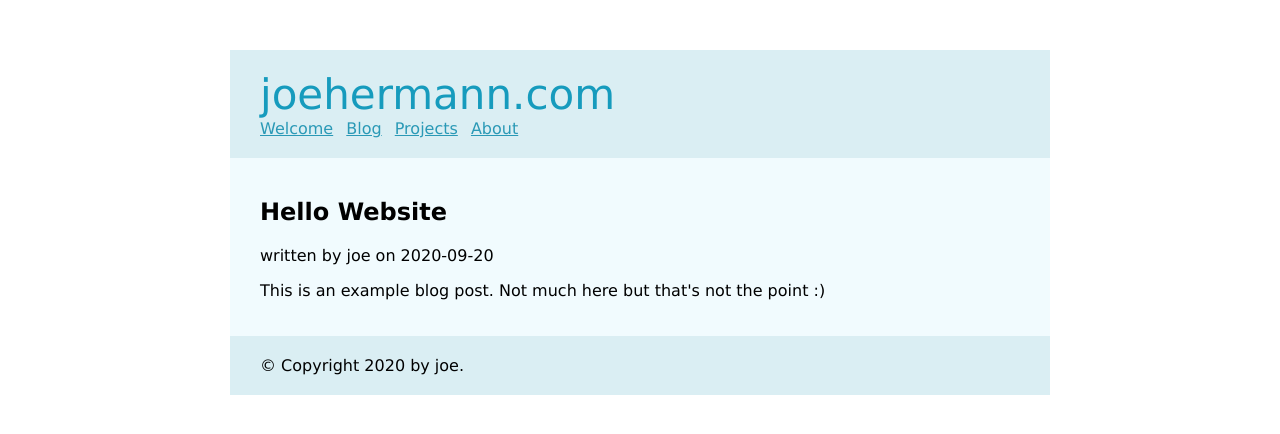
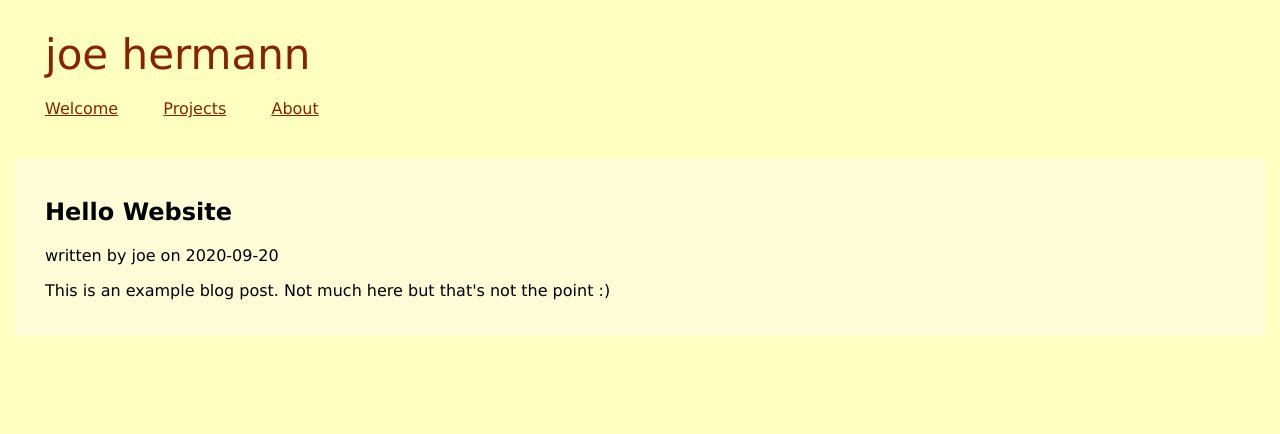
Before and after one commit to joeherm/joeherm.github.io, a plain HTML site: page blog/first-post/index.html in a window 1280 px wide. Drawn offline with Linux system fonts and the light colour scheme.

Commit message:
Synchronized build

```diff
--- a/blog/first-post/index.html
+++ b/blog/first-post/index.html
@@ -4,12 +4,10 @@
 <title>Hello Website — joehermann.com</title>
 <body>
   <header>
-    <h1>joehermann.com</h1>
+    <h1>joe hermann</h1>
     <nav>
       <ul class="nav navbar-nav">
         <li><a href="../../">Welcome</a></li>
-
-          <li class="active"><a href="../">Blog</a></li>
 
           <li><a href="../../projects/">Projects</a></li>
 
@@ -38,7 +36,4 @@
 
 
   </div>
-  <footer>
-    &copy; Copyright 2020 by joe.
-  </footer>
 </body>
--- a/static/style.css
+++ b/static/style.css
@@ -1,10 +1,11 @@
 body {
     font-family: 'Verdana', sans-serif;
-    margin: 50px 25px;
+    margin: 10px 15px;
+    background: #ffffbf;
 }
 
 a {
-    color: #2a99b6;
+    color: #8a2200;
 }
 
 a:hover {
@@ -12,14 +13,12 @@ a:hover {
 }
 
 header, footer, div.page {
-    width: 760px;
-    margin: 0 auto;
-    background: #daeef3;
+    background: #ffffbf;
     padding: 20px 30px;
 }
 
 header h1 {
-    color: #169bbd;
+    color: #8a2200;
     margin: 0;
     font-weight: normal;
     font-size: 42px;
@@ -27,16 +26,16 @@ header h1 {
 
 header nav ul {
     list-style: none;
-    margin: 0;
-    padding: 0;
+    margin: 20px 0px;
+    padding: 0px;
 }
 
 header nav ul li {
     display: inline;
-    margin: 0 8px 0 0;
+    margin: 0 40px 0 0;
     padding: 0;
 }
 
 div.page {
-    background: #f1fbfe;
+    background: #fcfcd7;
 }
```
Also changed, not shown: about/index.html (+1 -6 lines), blog/index.html (+1 -6 lines), index.html (+1 -6 lines), projects/index.html (+1 -6 lines).
